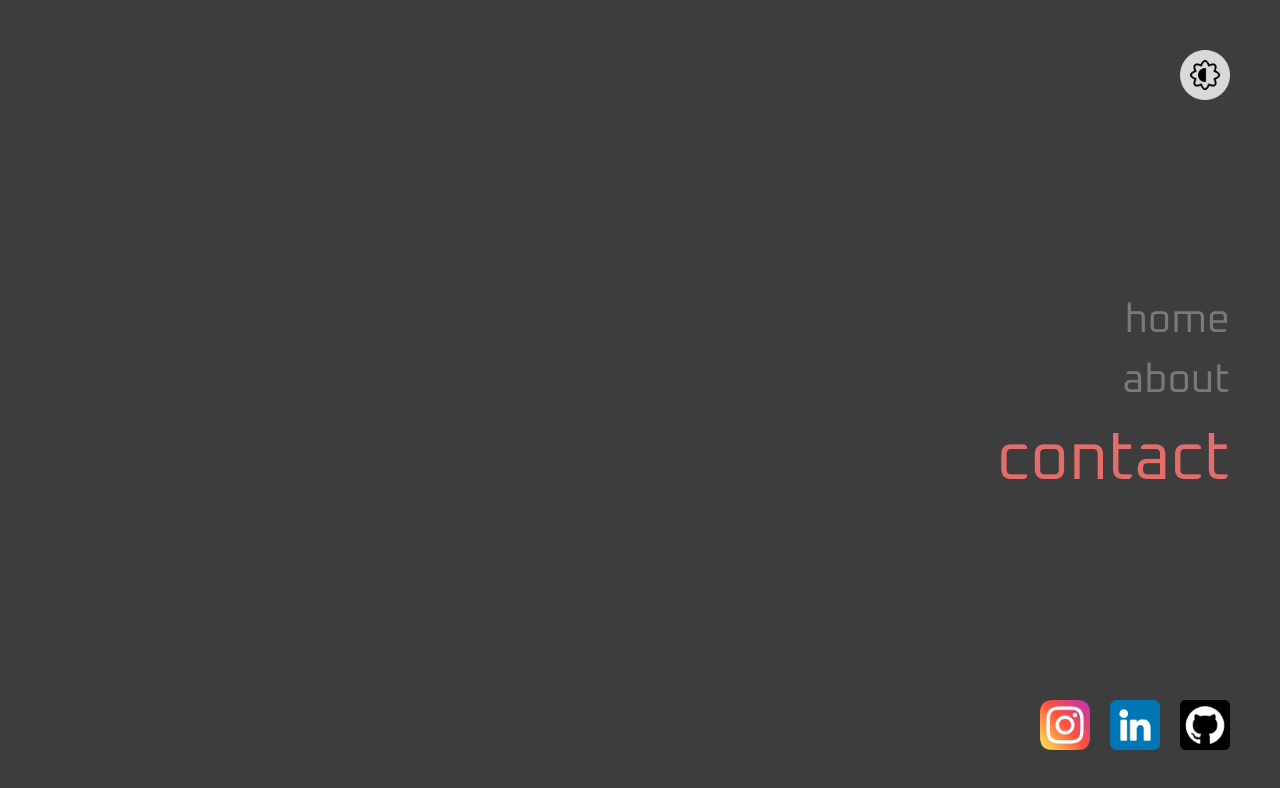
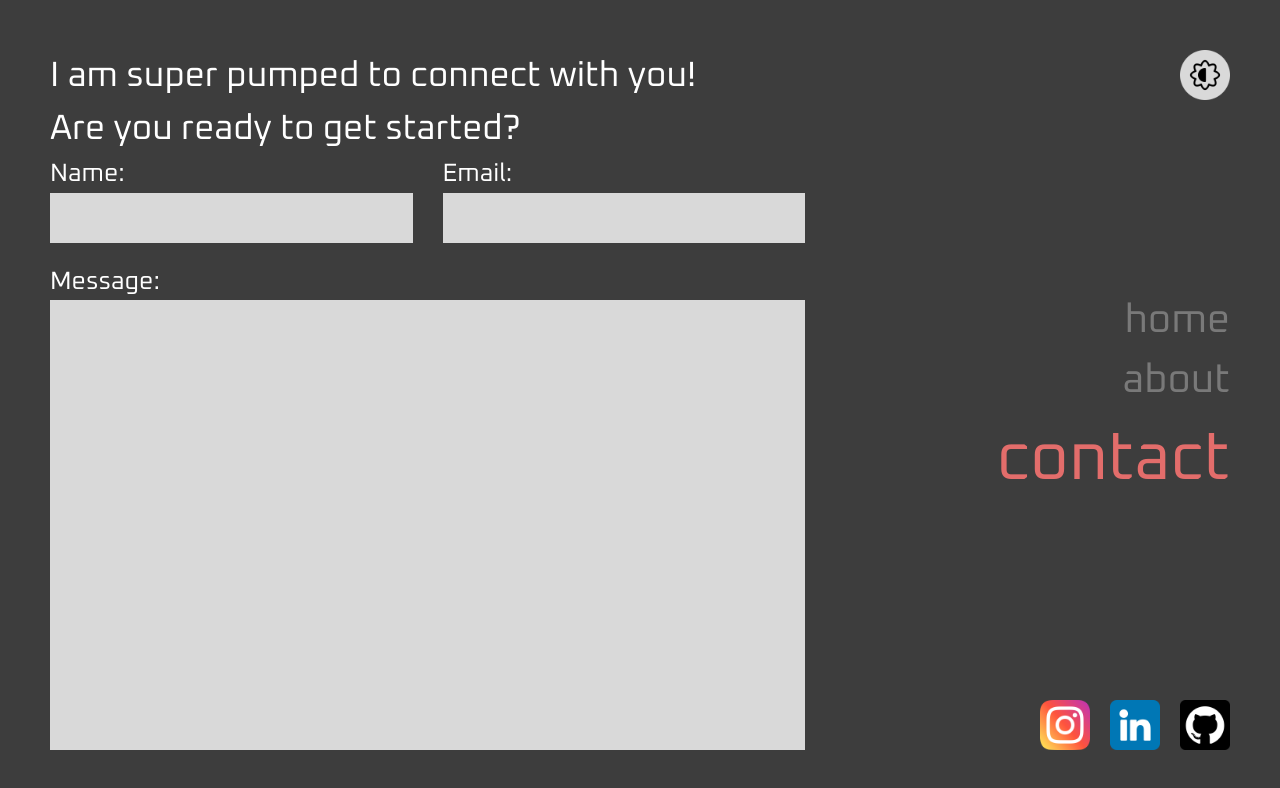
Before and after one commit to pavanhutagi/Pavan-Hutagi-Portfolio, a Next.js app in the folder pavanhutagi-portfolio/: page /contact in a window 1280 px wide. Shown: the top 788 px of the page. Built offline with nearby package versions, Linux system fonts and the light colour scheme.

Commit message:
Implementation of contact form

```diff
--- a/pavanhutagi-portfolio/src/app/about/page.tsx
+++ b/pavanhutagi-portfolio/src/app/about/page.tsx
@@ -3,7 +3,22 @@ import "./style.css";
 export default function About() {
   return (
     <>
-      <div className="about"></div>
+      <div className="about-container">
+        <div className="text-container">
+          <div className="text">
+            I'm a Web Developer at IBM, specializing in UI/UX design and
+            Frontend Development using Angular, React, NextJS, and more. I've
+            led successful projects and have database skills in MongoDB and IBM
+            DB2. I'm passionate about using my full-stack expertise for
+            environmentally sustainable solutions, and my graphic design skills
+            enhance visual appeal. My versatile skills and commitment to
+            learning are assets in the dynamic web development sector.
+          </div>
+        </div>
+        <div className="picture-container">
+          <div className="picture"></div>
+        </div>
+      </div>
     </>
   );
 }
--- a/pavanhutagi-portfolio/src/app/contact/page.tsx
+++ b/pavanhutagi-portfolio/src/app/contact/page.tsx
@@ -1,9 +1,67 @@
+"use client";
+
 import "./style.css";
+import { useState, FormEvent } from "react";
 
 export default function Contact() {
+  const [name, setName] = useState("");
+  const [email, setEmail] = useState("");
+  const [message, setMessage] = useState("");
+
+  const handleSubmit = (event: FormEvent<HTMLFormElement>) => {
+    event.preventDefault();
+    console.log(`Name: ${name}\nEmail: ${email}\nMessage: ${message}`);
+    // You can add your own logic here to submit the form data
+  };
+
   return (
     <>
-      <div className="contact"></div>
+      <div className="contact-container">
+        <div className="title-container">
+          I am super pumped to connect with you! <br />
+          Are you ready to get started?
+        </div>
+
+        <form className="form-container" onSubmit={handleSubmit}>
+          <div className="text-input-container">
+            <div className="name">
+              <label htmlFor="name">Name:</label>
+              <br />
+              <input
+                type="text"
+                id="name"
+                value={name}
+                onChange={(event) => setName(event.target.value)}
+              />
+            </div>
+
+            <div className="email">
+              <label htmlFor="email">Email:</label>
+              <br />
+              <input
+                type="email"
+                id="email"
+                value={email}
+                onChange={(event) => setEmail(event.target.value)}
+              />
+            </div>
+          </div>
+
+          <div className="text-area-container">
+            <label htmlFor="message">Message:</label>
+            <br />
+            <textarea
+              id="message"
+              value={message}
+              onChange={(event) => setMessage(event.target.value)}
+            />
+          </div>
+
+          <button type="submit" className="submit-button-container">
+            Send
+          </button>
+        </form>
+      </div>
     </>
   );
 }
--- a/pavanhutagi-portfolio/src/app/contact/style.css
+++ b/pavanhutagi-portfolio/src/app/contact/style.css
@@ -0,0 +1,63 @@
+.contact-container {
+  height: 100%;
+  display: flex;
+  flex-direction: column;
+}
+
+.title-container {
+  height: 200px;
+  color: white;
+  font-size: 35px;
+}
+
+.form-container {
+  flex-grow: 1;
+}
+
+label {
+  color: white;
+  font-size: 25px;
+}
+
+input {
+  height: 50px;
+  width: 100%;
+  background-color: #d9d9d9;
+}
+
+textarea {
+  height: 500px;
+  width: 80%;
+  background-color: #d9d9d9;
+}
+
+.text-input-container {
+  display: flex;
+  gap: 30px;
+  width: 80%;
+}
+
+.name {
+  flex-grow: 1;
+}
+
+.email {
+  flex-grow: 1;
+}
+
+.text-area-container {
+  margin-top: 20px;
+}
+
+.submit-button-container {
+  margin-top: 20px;
+  border-radius: 15px;
+  background-color: rgb(147, 147, 147);
+  width: 150px;
+  height: 50px;
+  color: white;
+  font-size: 25px;
+  display: flex;
+  align-items: center;
+  justify-content: center;
+}
--- a/pavanhutagi-portfolio/src/app/home/page.tsx
+++ b/pavanhutagi-portfolio/src/app/home/page.tsx
@@ -3,7 +3,7 @@ import "./style.css";
 export default function Home() {
   return (
     <>
-      <div className="home">
+      <div className="home-container">
         <div className="wireframes-mock">
           <div className="box-1"></div>
           <div className="box-2"></div>
--- a/pavanhutagi-portfolio/src/app/home/style.css
+++ b/pavanhutagi-portfolio/src/app/home/style.css
@@ -1,4 +1,4 @@
-.home {
+.home-container {
   display: flex;
   flex-direction: column;
   height: 100%;
--- a/pavanhutagi-portfolio/src/app/style.css
+++ b/pavanhutagi-portfolio/src/app/style.css
@@ -5,20 +5,17 @@
 }
 
 .root-container {
-  /* border: solid 2px white; */
   height: 100%;
   width: 100%;
   display: flex;
 }
 
 .content {
-  /* border: solid 2px red; */
   flex: 80%;
   overflow-y: auto;
 }
 
 .side-bar {
-  /* border: solid 2px blue; */
   flex: 20%;
 }
 
@@ -30,7 +27,6 @@
 
 .theme-toggle {
   height: 50px;
-  /* border: solid 2px rgb(68, 201, 218); */
   display: flex;
   justify-content: flex-end;
   align-items: flex-end;
@@ -38,7 +34,6 @@
 
 .nav {
   flex-grow: 1;
-  /* border: solid 2px rgb(201, 183, 77); */
   display: flex;
   justify-content: flex-end;
   align-items: center;
@@ -46,7 +41,6 @@
 
 .social {
   height: 50px;
-  /* border: solid 2px rgb(58, 144, 29); */
   display: flex;
   justify-content: flex-end;
   align-items: flex-end;
```
Also changed, not shown: pavanhutagi-portfolio/src/app/about/style.css (+30 -0 lines).
